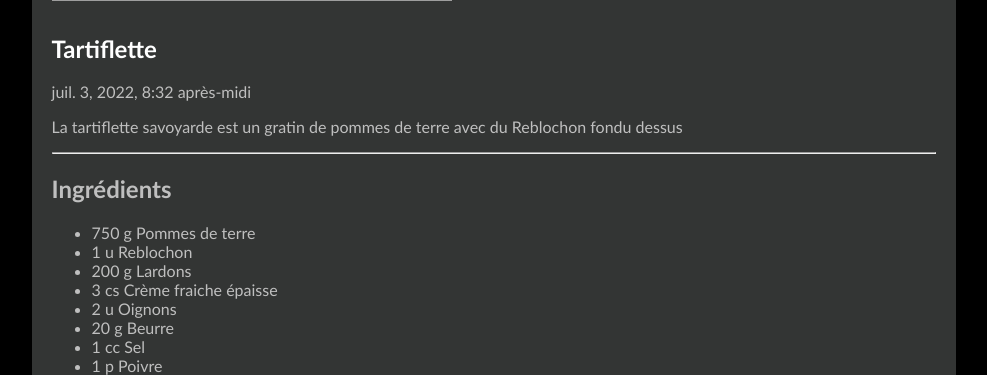
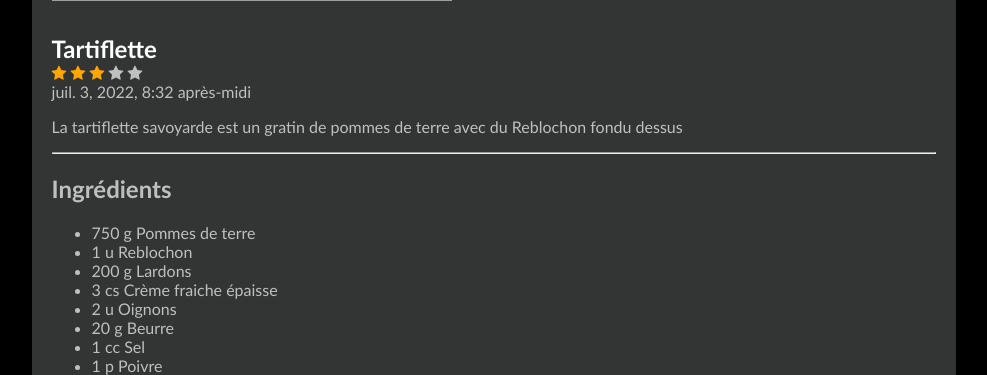
Before and after one commit to leonardarma/mon_blog_dynamique, a Django app: page /recette/1 in a window 1280 px wide. Shown: the part 496-871 px from the top of the page, without its empty margins (146-1133 px from the left). Run offline with Django 3.2, Linux system fonts and the light colour scheme; data comes from the database, SQL or seed files in the repository; both versions use the stored data as it was after the commit; grey boxes are pictures that could not be loaded.

Commit message:
etoiles recettes ok

```diff
--- a/blog/forms.py
+++ b/blog/forms.py
@@ -30,7 +30,7 @@ class InscriptionForm(forms.Form):
 class CommentaireForm(forms.Form):
     autor = forms.CharField(label='Your name', max_length=100)
     content = forms.CharField(widget=forms.Textarea)
-    note = forms.IntegerField(min_value=0, max_value=5)
+    note = forms.IntegerField(min_value=1, max_value=5)
 
 class ConnexionForm(forms.Form):
     pseudo = forms.CharField(label="Your Pseudo", max_length=100, widget=forms.TextInput(attrs={'placeholder':"Votre pseudo *", "class":'inputChamp'}))
--- a/blog/templates/blog/base.html
+++ b/blog/templates/blog/base.html
@@ -5,6 +5,7 @@
 <head>
     <meta charset="UTF-8" />
     <link rel="stylesheet" href="{% static 'blog/css/style.css' %}" />
+    <link rel="stylesheet" href="https://cdnjs.cloudflare.com/ajax/libs/font-awesome/4.7.0/css/font-awesome.min.css">
     <title>{% block title%}Mon Blog de Recettes{% endblock %}</title>
 </head>
 
--- a/blog/templates/blog/recette.html
+++ b/blog/templates/blog/recette.html
@@ -11,11 +11,9 @@
       <h1 class="titreRecette">
          {{recette.name}}
       </h1>
-      <span class="fa fa-star checked"></span>
-      <span class="fa fa-star checked"></span>
-      <span class="fa fa-star checked"></span>
-      <span class="fa fa-star checked"></span>
-      <span class="fa fa-star"></span>
+      {% for n in note %}
+         <span class="fa fa-star {% if n %}checked{% endif %}"></span>
+      {% endfor %}
       </br>
       <time>
       {{recette.pub_date}}
@@ -36,9 +34,7 @@
       {% endfor %}
    </ul>
 </header>
-<h2 id="titreCommentaire">
-   Commentaires
-</h2>
+<h2 id="titreCommentaire">Commentaires</h2>
 
 {% if commentaires %}
    {% for comment in commentaires %}
--- a/blog/views.py
+++ b/blog/views.py
@@ -3,6 +3,9 @@ from django.shortcuts import get_object_or_404, render
 from .models import Recette, Categorie, Membre, Commentaire
 from .forms import ConnexionForm, InscriptionForm, CommentaireForm
 from django.contrib.auth.hashers import make_password, check_password
+from django.db.models import Avg
+from math import floor
+
 
 
 def index(request):
@@ -36,11 +39,15 @@ def recette(request, recette_id):
             return HttpResponseRedirect(f'/recette/{recette_id}')
     else:
         form = CommentaireForm()
+
+    note_int = floor(recette.comments.all().aggregate(Avg('note'))['note__avg'])
+    note = [ i<=note_int for i in range(1,6)]
     context = {
         'form':form,
         'commentaires':commentaires,
         'recette':recette,
-        'categories':categories
+        'categories':categories,
+        'note' : note
         }
 
     return render(request, 'blog/recette.html', context)
```
Also changed, not shown: db.sqlite3.
